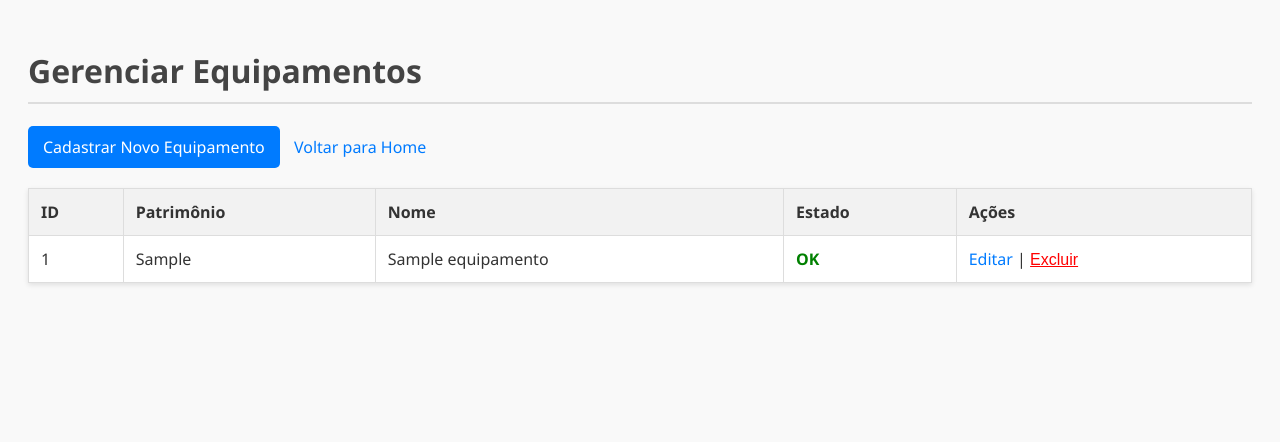
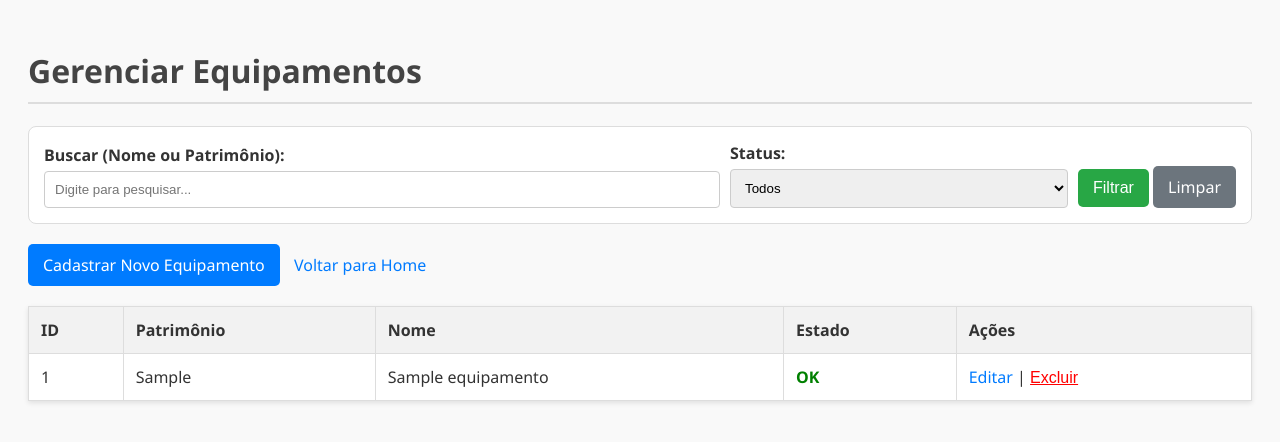
Before and after one commit to RobertoSants/inventario-equipamentos-pweb2, a Node server app: page /equipamentos in a window 1280 px wide. Shown: the top 442 px of the page. Run offline with Node 20, Linux system fonts and the light colour scheme; tables that the repository leaves empty hold one stand-in row (values such as "Sample post"); some libraries are stand-ins or nearby versions.

Commit message:
feat: frontend da busca e filtros de equipamentos

```diff
--- a/controllers/equipamento-controller.js
+++ b/controllers/equipamento-controller.js
@@ -8,13 +8,23 @@ class EquipamentoController {
         this.service = service;
     }
 
-    // [NOVO] Listar equipamentos
+    // [ALTERADO] Listar equipamentos (Agora com suporte a filtros)
     async listar(req, res) {
         try {
-            const equipamentos = await this.service.listar();
+            // [NOVO] Captura os filtros da URL (req.query)
+            // Exemplo: se a URL for /equipamentos?termo=teste&estado=ok
+            const filtros = {
+                termo: req.query.termo || '', // Se não tiver nada, fica vazio
+                estado: req.query.estado || ''
+            };
+
+            // [ALTERADO] Passo os filtros para o service buscar no banco
+            const equipamentos = await this.service.listar(filtros);
+
             res.render('equipamentos/lista', {
                 titulo: 'Gerenciar Equipamentos',
-                equipamentos: equipamentos
+                equipamentos: equipamentos,
+                filtros: filtros // [NOVO] Mando os filtros de volta para a view (para manter o input preenchido)
             });
         } catch (erro) {
             console.log(erro);
@@ -114,10 +124,12 @@ class EquipamentoController {
             // Se der erro (ex: está em manutenção), eu preciso listar novamente
             // para mostrar a mensagem na própria tela de listagem.
             try {
-                const equipamentos = await this.service.listar();
+                // [NOVO] Preciso passar os filtros vazios aqui pra não quebrar a view que espera 'filtros'
+                const equipamentos = await this.service.listar({});
                 res.render('equipamentos/lista', {
                     titulo: 'Gerenciar Equipamentos',
                     equipamentos: equipamentos,
+                    filtros: { termo: '', estado: '' }, // [NOVO] Filtros padrão
                     erro: erro.message // [NOVO] Mando o erro para a view exibir o alerta vermelho
                 });
             } catch (erroListagem) {
--- a/views/equipamentos/lista.ejs
+++ b/views/equipamentos/lista.ejs
@@ -13,6 +13,33 @@
             <%= erro %>
         </div>
     <% } %>
+
+    <div style="background: #fff; padding: 15px; border-radius: 8px; margin-bottom: 20px; border: 1px solid #ddd;">
+        <form action="/equipamentos" method="GET" style="box-shadow: none; padding: 0; background: none; max-width: 100%;">
+            <div style="display: flex; gap: 10px; align-items: flex-end;">
+
+                <div style="flex: 2;">
+                    <label for="termo">Buscar (Nome ou Patrimônio):</label>
+                    <input type="text" name="termo" value="<%= filtros.termo %>" placeholder="Digite para pesquisar...">
+                </div>
+
+                <div style="flex: 1;">
+                    <label for="estado">Status:</label>
+                    <select name="estado">
+                        <option value="">Todos</option>
+                        <option value="ok" <%= filtros.estado === 'ok' ? 'selected' : '' %>>OK</option>
+                        <option value="manutenção" <%= filtros.estado === 'manutenção' ? 'selected' : '' %>>Manutenção</option>
+                        <option value="baixado" <%= filtros.estado === 'baixado' ? 'selected' : '' %>>Baixado</option>
+                    </select>
+                </div>
+
+                <div>
+                    <button type="submit" class="btn">Filtrar</button>
+                    <a href="/equipamentos" class="btn" style="background: #6c757d;">Limpar</a>
+                </div>
+            </div>
+        </form>
+    </div>
 
     <a href="/equipamentos/novo" class="btn">Cadastrar Novo Equipamento</a>
     <a href="/" style="margin-left: 10px;">Voltar para Home</a>
@@ -45,7 +72,7 @@
 
             <% if (equipamentos.length === 0) { %>
                 <tr>
-                    <td colspan="5" style="text-align: center;">Nenhum equipamento cadastrado.</td>
+                    <td colspan="5" style="text-align: center;">Nenhum equipamento encontrado.</td>
                 </tr>
             <% } %>
         </tbody>
```
